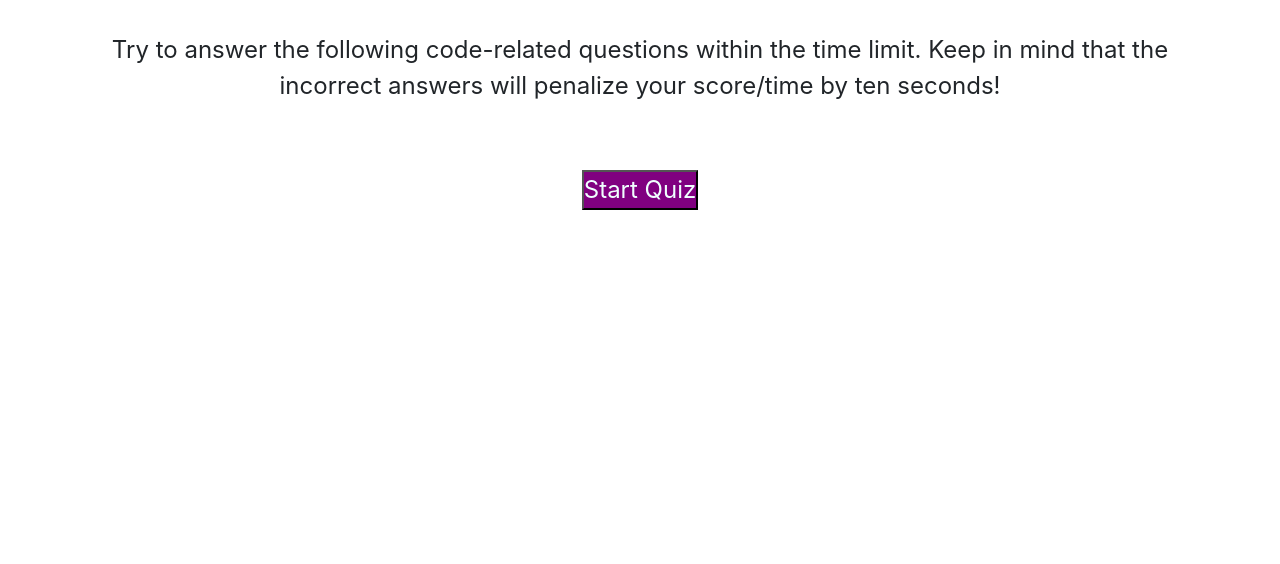
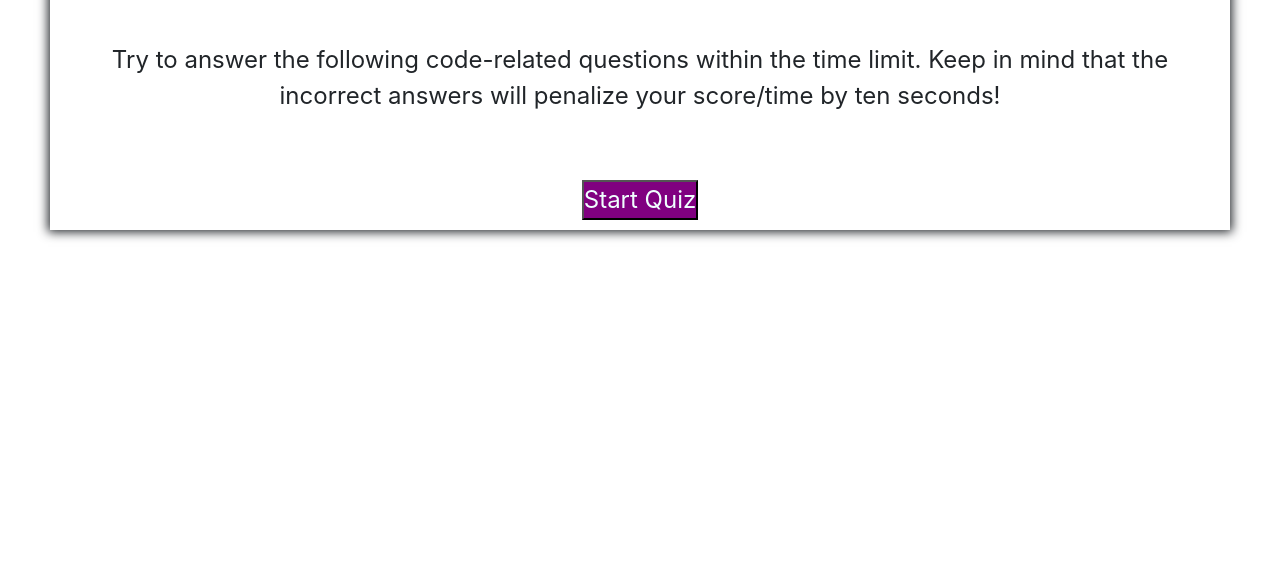
Before and after one commit to Sdott3/code-quiz, a plain HTML site: page index.html in a window 1280 px wide. Shown: the part 236-800 px from the top of the page. Drawn offline with nearby package versions, Linux system fonts and the light colour scheme.

Commit message:
padding and style added to start quiz page

```diff
--- a/assets/css/style.css
+++ b/assets/css/style.css
@@ -23,7 +23,13 @@ button {
 }
 
 .bottom-container {
-    padding: 50px 30px 50px 30px;
+    padding: 50px 50px 50px 50px;
+}
+
+.quiz-intro {
+    box-shadow: 0 0 10px 2px;
+    max-width: 100%;
+    padding: 10px;
 }
 
 .intro-p {
--- a/assets/js/script.js
+++ b/assets/js/script.js
@@ -0,0 +1 @@
+var startBtn = document.querySelector("startBtn");
```
